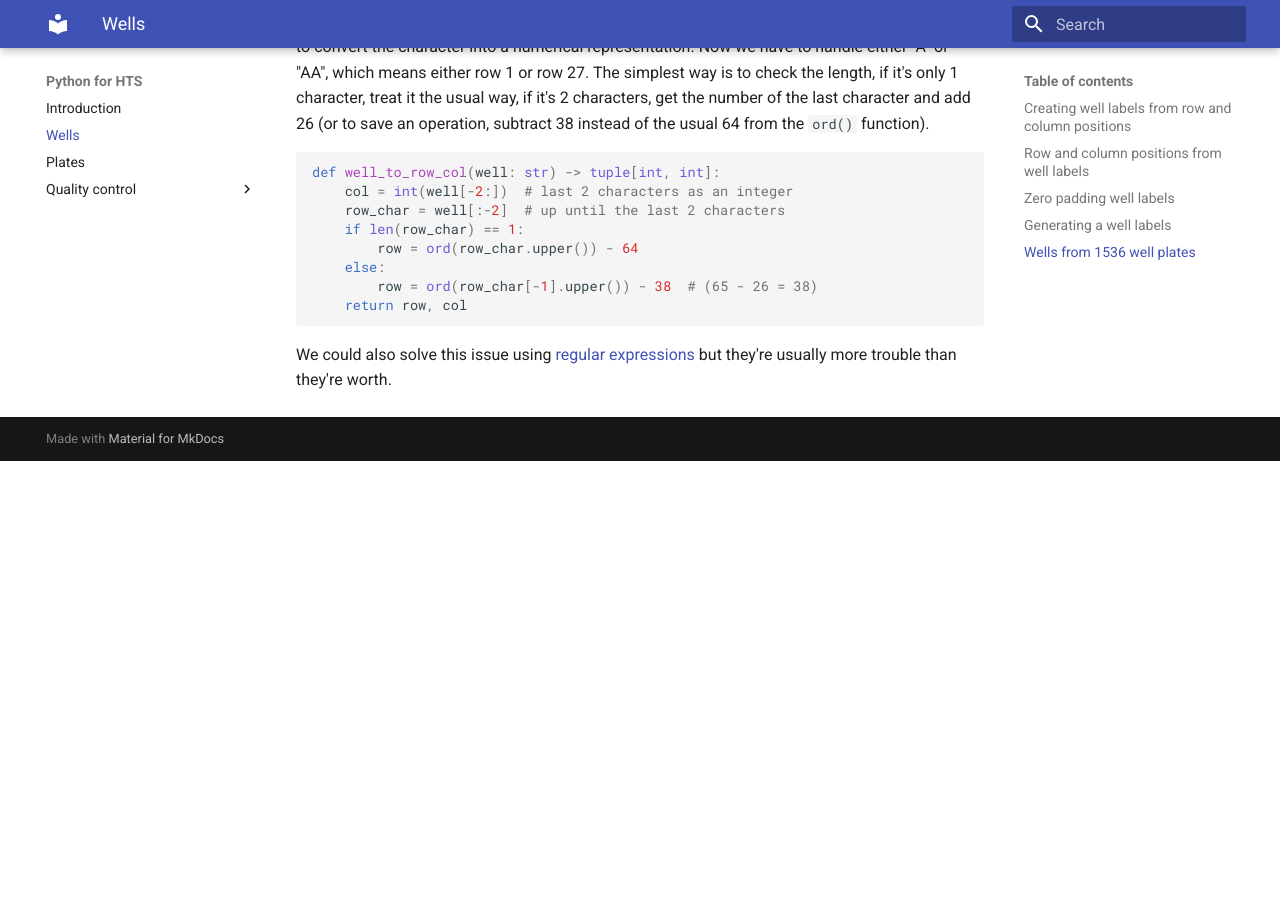
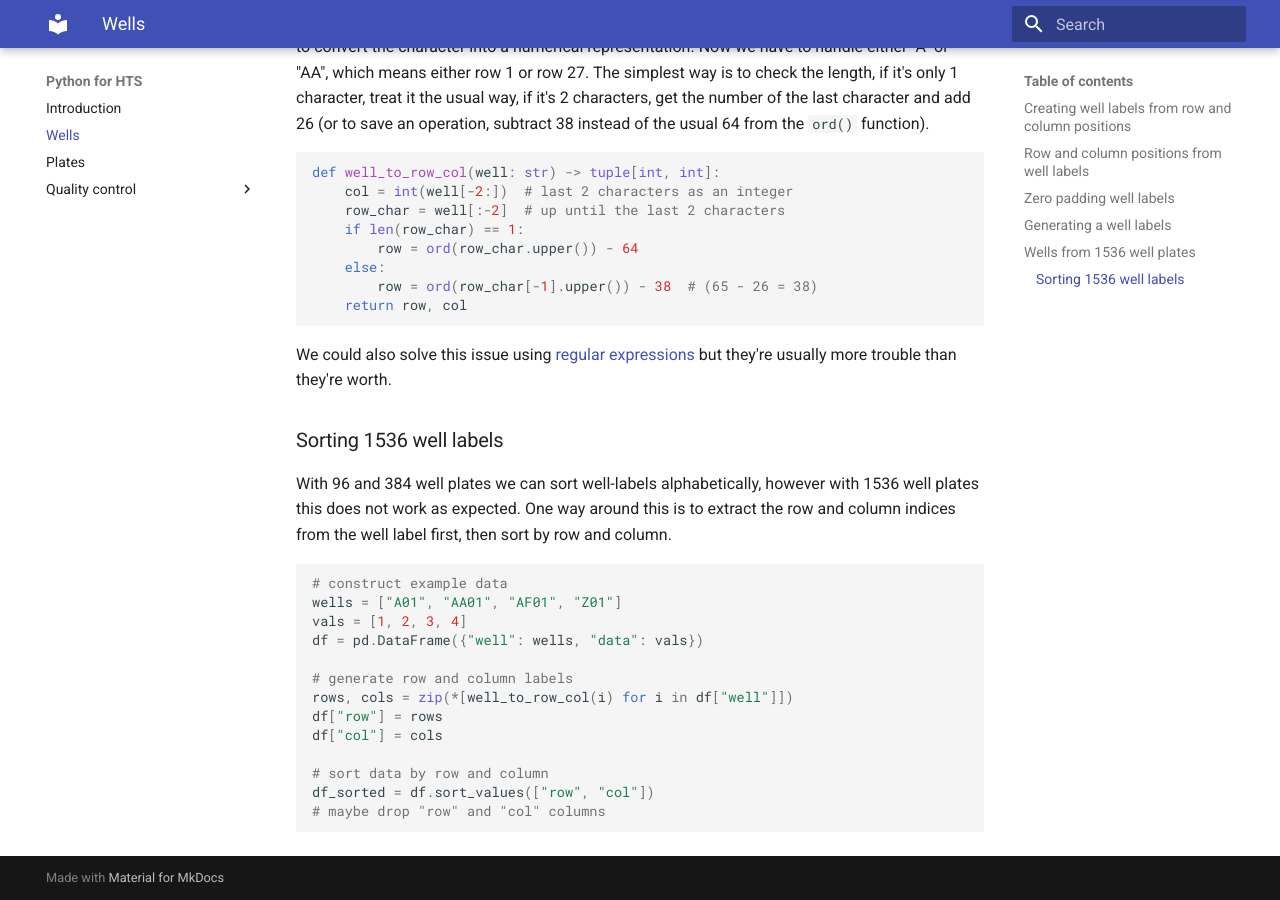
Before and after one commit to Swarchal/python-for-HTS, an MkDocs documentation site: the page built from docs/wells.md, in a window 1280 px wide and 900 px high, scrolled down 3232 px. Built offline with MkDocs 1.6.1 and Material for MkDocs 9.7.7, drawn with Linux system fonts in a browser that asks for light colours; before the commit the page ends 3693 px from its top, so only the background shows below that.

Commit message:
add sorting 1536 well labels section

````diff
--- a/docs/wells.md
+++ b/docs/wells.md
@@ -165,3 +165,25 @@ def well_to_row_col(well: str) -> tuple[int, int]:
 
 We could also solve this issue using [regular expressions](https://docs.python.org/3/library/re.html)
 but they're usually more trouble than they're worth.
+
+### Sorting 1536 well labels
+
+With 96 and 384 well plates we can sort well-labels alphabetically, however with
+1536 well plates this does not work as expected. One way around this is to
+extract the row and column indices from the well label first, then sort by row and column.
+
+```python
+# construct example data
+wells = ["A01", "AA01", "AF01", "Z01"]
+vals = [1, 2, 3, 4]
+df = pd.DataFrame({"well": wells, "data": vals})
+
+# generate row and column labels
+rows, cols = zip(*[well_to_row_col(i) for i in df["well"]])
+df["row"] = rows
+df["col"] = cols
+
+# sort data by row and column
+df_sorted = df.sort_values(["row", "col"])
+# maybe drop "row" and "col" columns
+```
````
